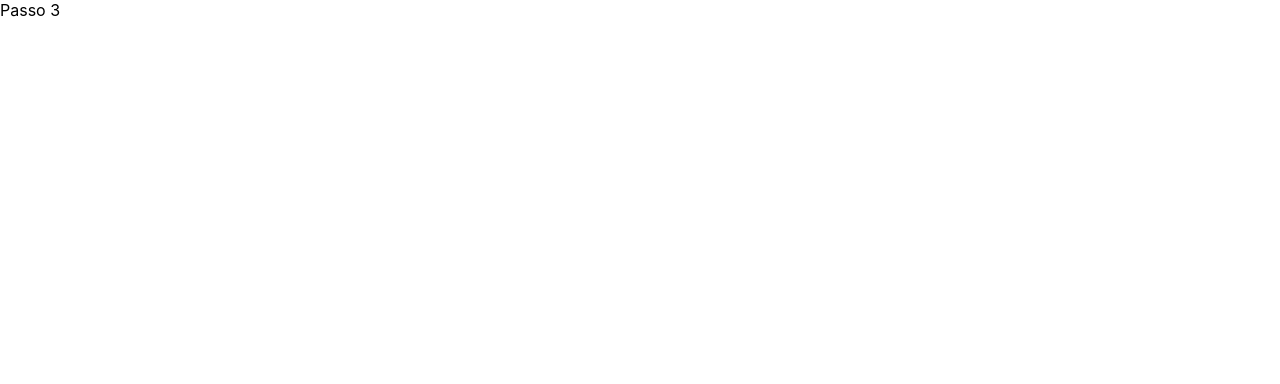
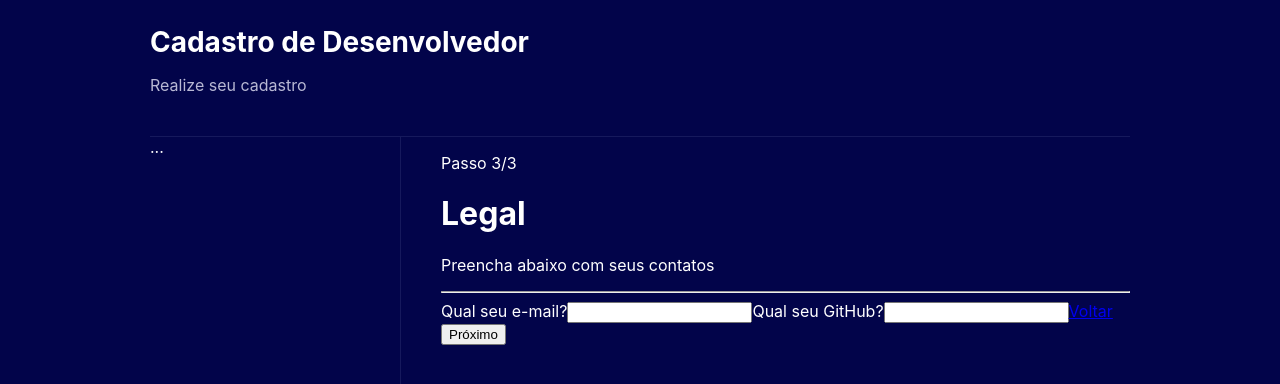
Before and after one commit to ArthurLuizS/MultiForm, a React (Create React App) app: page /step3 in a window 1280 px wide. Shown: the top 384 px of the page. Built offline with nearby package versions, Linux system fonts and the light colour scheme.

Commit message:
Adicionado campos de email e github alem de suas funçoes de set

```diff
--- a/src/pages/FormStep3/index.tsx
+++ b/src/pages/FormStep3/index.tsx
@@ -1,9 +1,71 @@
+import { useNavigate , Link} from 'react-router-dom'
 import * as C from './styles'
+import {useForm, FormAction} from '../../Context/FormContext'
+import {Theme} from '../../components/Theme'
+import { ChangeEvent, useEffect } from 'react'
 
 export const FormStep3 = () =>{
+
+    const history = useNavigate();
+
+    const {state, dispatch} = useForm();
+
+    const handleNextStep = () =>{
+        if(state.name !== ''){
+            history('/step2')
+        } else {
+            alert("Preencha seus dados")
+        }
+    };
+
+    useEffect(() =>{
+        dispatch({
+            type: FormAction.setCurrentStep,
+            payload: 3
+        })
+    }, [])
+
+    const handleSetEmail = (e : ChangeEvent<HTMLInputElement>) =>{
+        dispatch({
+            type: FormAction.setEmail,
+            payload: e.target.value
+        })
+    }
+    const handleSetGithub = (e : ChangeEvent<HTMLInputElement>) =>{
+        dispatch({
+            type: FormAction.setGithub,
+            payload: e.target.value
+        })
+    }
     return(
-        <C.Container>
-            Passo 3
-        </C.Container>
+
+        <Theme>
+            <C.Container>
+            <p>Passo 3/3 </p>
+            <h1>Legal {state.name}</h1>
+            <p>Preencha abaixo com seus contatos</p>
+
+            <hr/>
+
+            <label>
+                Qual seu e-mail?
+                <input
+                    type= "email"
+                    value={state.email}
+                    onChange={handleSetEmail}
+                ></input>
+            </label>
+            <label>
+                Qual seu GitHub?
+                <input
+                    type= "url"
+                    value={state.github}
+                    onChange={handleSetGithub}
+                ></input>
+            </label>
+            <Link to="/step2" className='backButton'>Voltar</Link>
+            <button onClick={handleNextStep}>Próximo</button>
+            </C.Container>
+        </Theme>
     );
 }
```
